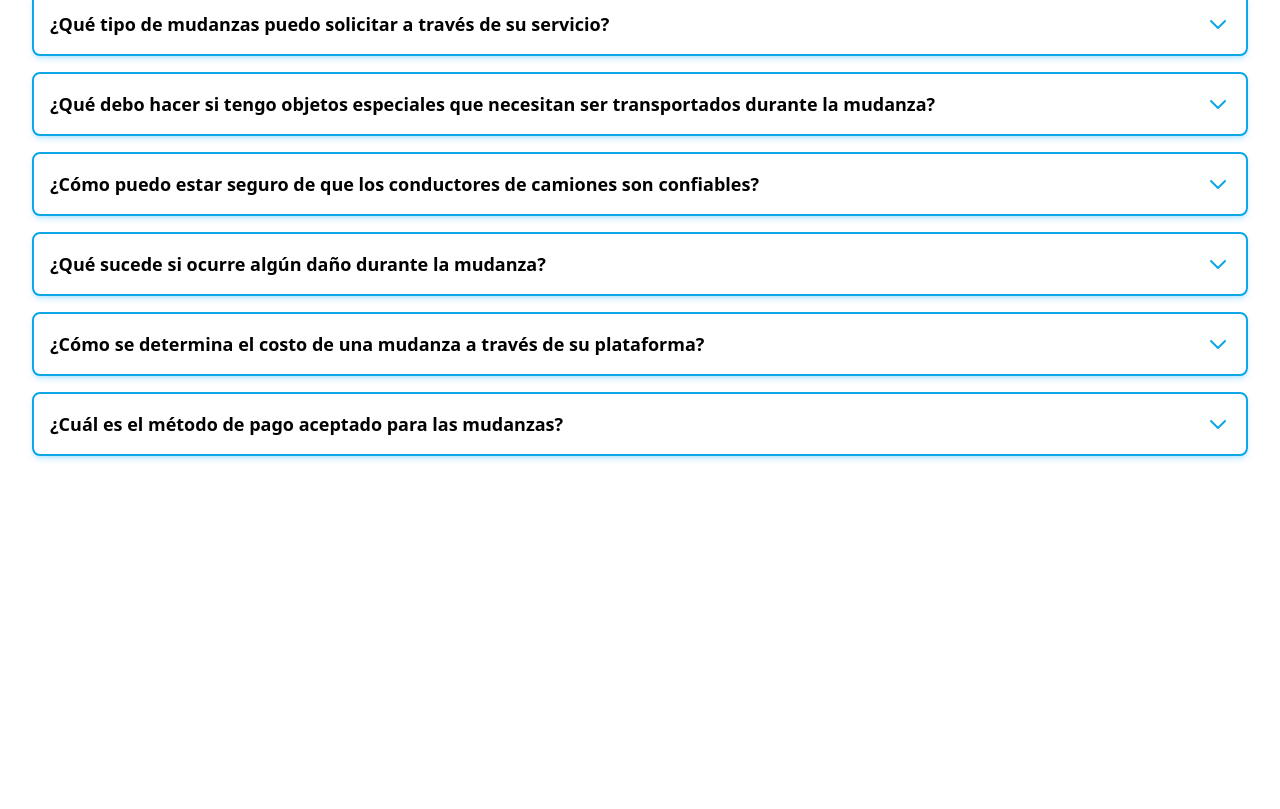
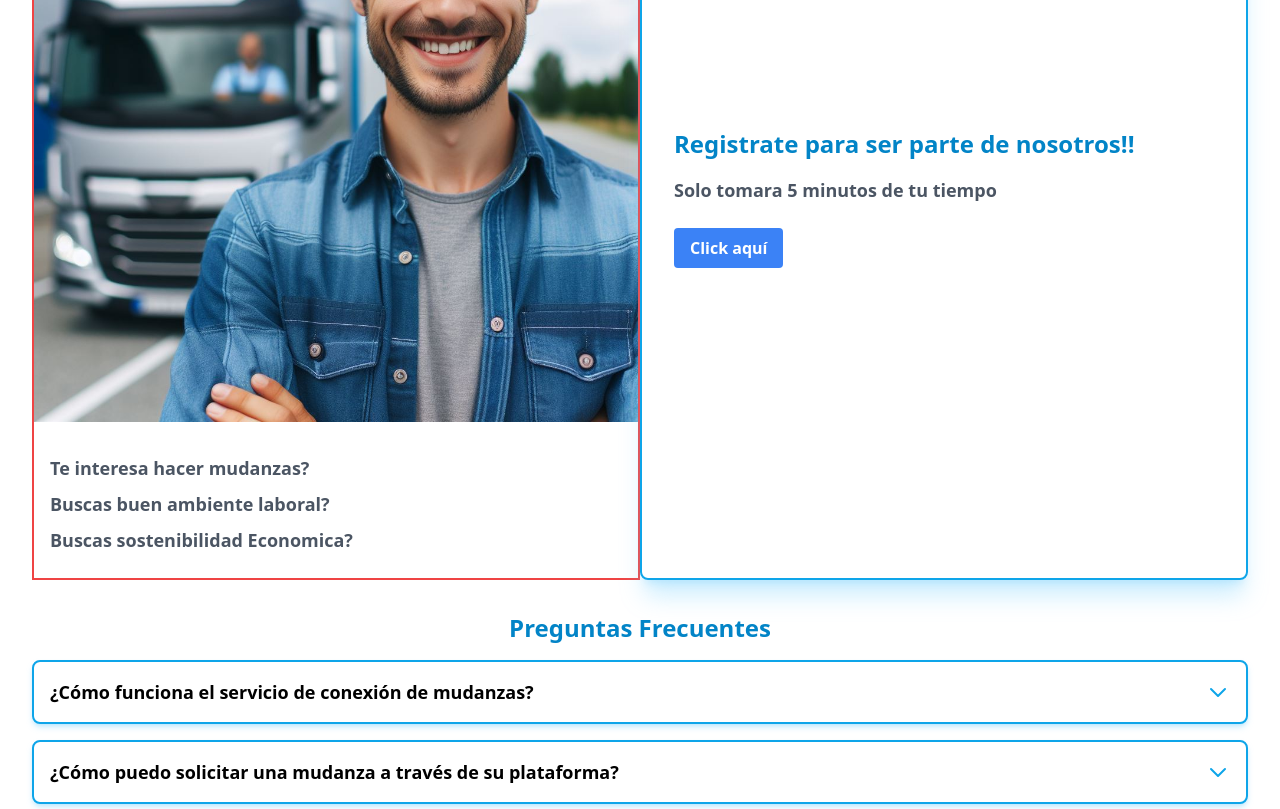
Before and after one commit to MudameProject/MudameFront, a React (Vite) app: page / in a window 1280 px wide. Shown: the part 2320-3129 px from the top of the page. Before the commit the page ends 2792 px from the top, so only its background shows below. Built offline with nearby package versions, Linux system fonts and the light colour scheme.

Commit message:
registrate como conductor beta

```diff
--- a/src/Components/Header.jsx
+++ b/src/Components/Header.jsx
@@ -6,6 +6,7 @@ import Objectiv from "./Objectiv";
 import Mudanza1 from "../assets/mudanza.jpg";
 import Services from "./Services";
 import FAQ from "./FAQ";
+import InteresedOnTheWork from "./InteresedOnTheWork";
 
 function Header() {
   return (
@@ -155,6 +156,7 @@ function Header() {
           <div className="flex flex-col flex-wrap">
             <Objectiv />
             <Services />
+            <InteresedOnTheWork/>
             <FAQ/>
           </div>
         </div>
--- /dev/null
+++ b/src/Components/InteresedOnTheWork.jsx
@@ -0,0 +1,44 @@
+import React from "react";
+import ObjectivImage from "../assets/driverHappy.jpeg";
+
+function InteresedOnTheWork() {
+  return (
+    <div className="bg-white rounded-lg p-8 transition-all duration-500 ease-in-out select-none">
+      <div className="flex flex-col md:flex-row justify-between">
+        <div className="w-full md:w-1/2 flex flex-col items-center mb-4 md:mb-0 border-2 border-red-500">
+          <div className="w-full">
+            <img className="w-full" src={ObjectivImage} alt="no cargo" />
+          </div>
+          <div className="w-full p-4 bg-white rounded-lg mt-4">
+            <p className="text-gray-600 text-lg mb-2">
+              <b>Te interesa hacer mudanzas?</b>
+            </p>
+            <p className="text-gray-600 text-lg mb-2">
+              <b>Buscas buen ambiente laboral?</b>
+            </p>
+            <p className="text-gray-600 text-lg mb-2">
+              <b>Buscas sostenibilidad Economica?</b>
+            </p>
+          </div>
+        </div>
+
+        <div className="justify-center items-centerborder-solid border-2 border-sky-500 w-full md:w-1/2 flex flex-col rounded-lg p-8 shadow-xl shadow-sky-300/40">
+          <div className="mb-4">
+            <p className="text-sky-600 text-2xl font-sans subpixel-antialiased font-bold">
+              Registrate para ser parte de nosotros!!
+            </p>
+          </div>
+          <div className="m-0 overflow-auto font-sans subpixel-antialiased break-words">
+            <p className="text-gray-600 text-lg mb-2">
+              <b>Solo tomara 5 minutos de tu tiempo</b>
+            </p>
+            <button className="mt-4 bg-blue-500 hover:bg-blue-700 text-white font-bold py-2 px-4 rounded">
+            Click aquí
+          </button>
+          </div>
+        </div>
+      </div>
+    </div>
+  );
+}
+export default InteresedOnTheWork;
```
Also changed, not shown: src/assets/driverHappy.jpeg (added).
